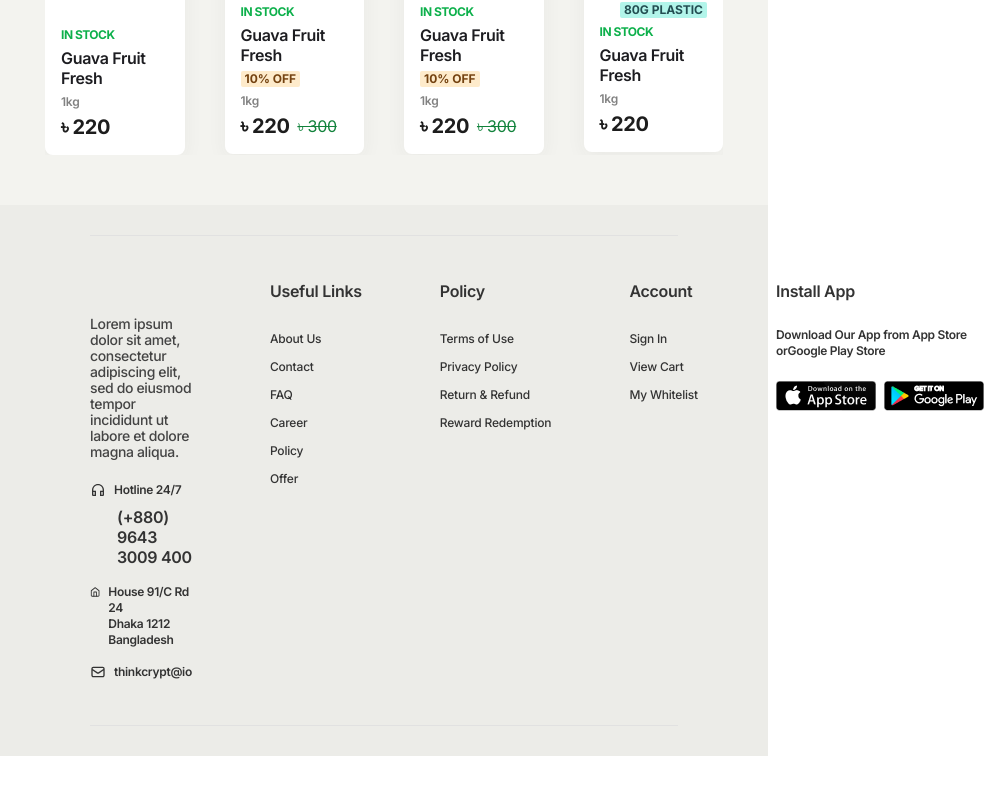
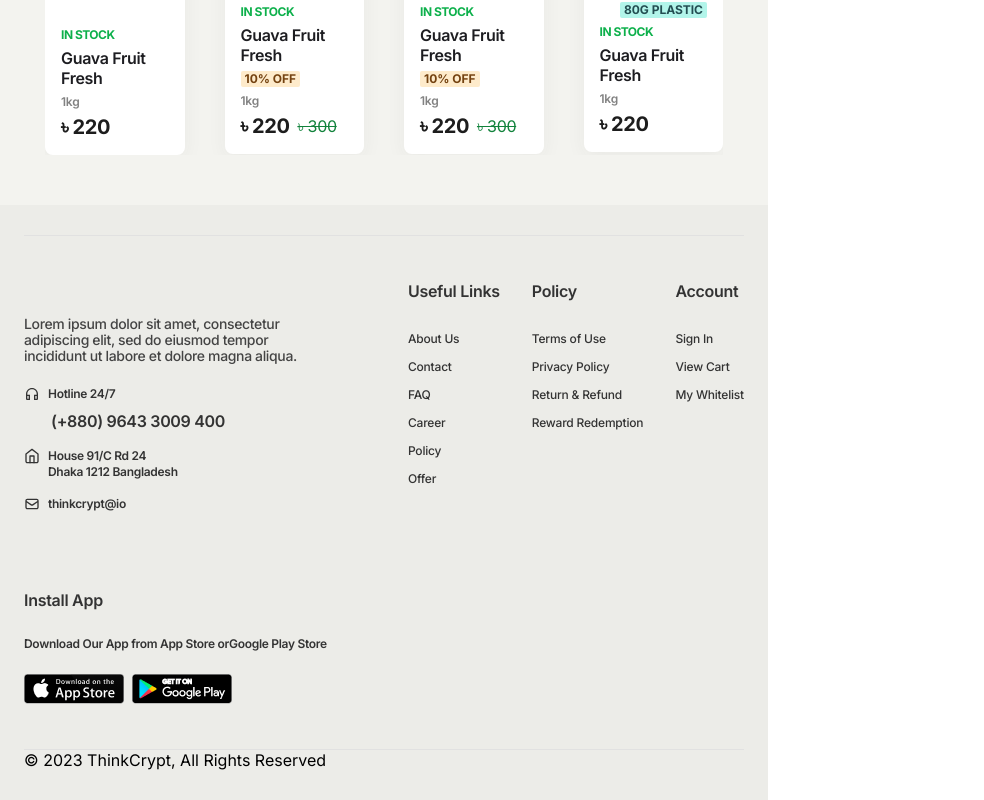
Before and after one commit to tajkir-alam/add-to-cart, a React (Vite) app: page / in a window 768 px wide. Shown: the part 1441-2241 px from the top of the page, 984 px wide, since content can reach past the window. Before the commit the page ends 2197 px from the top, so only its background shows below. Built offline with nearby package versions, Linux system fonts and the light colour scheme.

Commit message:
sit fully responsived

```diff
--- a/src/Component/Shared/Footer/Footer.jsx
+++ b/src/Component/Shared/Footer/Footer.jsx
@@ -67,6 +67,9 @@
                     </div>
                 </div>
             </section>
+            <section className="bottom-footer">
+                <p>© 2023 ThinkCrypt, All Rights Reserved</p>
+            </section>
         </footer>
     );
 };
--- a/src/SCSS/style.css
+++ b/src/SCSS/style.css
@@ -590,6 +590,8 @@
 footer {
   background-color: #ECECE8;
   padding: 30px 90px;
+  max-width: 1440px;
+  margin: 0 auto;
 }
 footer .top-footer {
   border-top: 1px solid #E1E1E1;
@@ -668,6 +670,7 @@
   margin-top: 9px;
   margin-bottom: 17px;
   margin-left: 27px;
+  white-space: nowrap;
 }
 footer .top-footer:nth-child(1) .col .contact-mail {
   margin-top: 16px;
@@ -703,20 +706,40 @@
     padding: 30px 24px;
   }
   footer .top-footer {
-    display: grid;
     grid-template-columns: repeat(1, 1fr);
   }
   footer .top-footer .nav-col {
     gap: 32px;
   }
 }
-@media screen and (min-width: 768px) {
+@media screen and (min-width: 768px) and (max-width: 769px) {
+  .md-d-none {
+    display: none;
+  }
   .lg-d-none {
     display: none;
   }
+  footer {
+    padding: 30px 24px;
+  }
+  footer .top-footer {
+    grid-template-columns: repeat(2, 1fr);
+  }
+  footer .top-footer .nav-col {
+    gap: 32px;
+  }
 }
-@media screen and (max-width: 1024px) {
+@media screen and (min-width: 770px) and (max-width: 1024px) {
   .md-d-none {
     display: none;
   }
+  footer {
+    padding: 30px 24px;
+  }
+  footer .top-footer {
+    grid-template-columns: repeat(2, 1fr);
+  }
+  footer .top-footer .nav-col {
+    gap: 32px;
+  }
 }/*# sourceMappingURL=style.css.map */
--- a/src/SCSS/style.scss
+++ b/src/SCSS/style.scss
@@ -698,6 +698,8 @@
 footer {
     background-color: #ECECE8;
     padding: 30px 90px;
+    max-width: 1440px;
+    margin: 0 auto;
 
     .top-footer {
         border-top: 1px solid #E1E1E1;
@@ -794,6 +796,7 @@
                 margin-top: 9px;
                 margin-bottom: 17px;
                 margin-left: 27px;
+                white-space: nowrap;
             }
 
             .contact-mail {
@@ -816,6 +819,7 @@
 
 
 // Responsive Start
+
 @media screen and (max-width: 767px) {
     .container {
         padding: 0 17px;
@@ -851,7 +855,6 @@
         padding: 30px 24px;
 
         .top-footer {
-            display: grid;
             grid-template-columns: repeat(1, 1fr);
 
             .nav-col {
@@ -861,14 +864,42 @@
     }
 }
 
-@media screen and (min-width: 768px) {
+@media screen and (min-width: 768px) and (max-width: 769px) {
+    .md-d-none {
+        display: none;
+    }
+
     .lg-d-none {
         display: none;
     }
+
+    footer {
+        padding: 30px 24px;
+
+        .top-footer {
+            grid-template-columns: repeat(2, 1fr);
+
+            .nav-col {
+                gap: 32px;
+            }
+        }
+    }
 }
 
-@media screen and (max-width: 1024px) {
+@media screen and (min-width : 770px) and (max-width: 1024px) {
     .md-d-none {
         display: none;
     }
+
+    footer {
+        padding: 30px 24px;
+
+        .top-footer {
+            grid-template-columns: repeat(2, 1fr);
+
+            .nav-col {
+                gap: 32px;
+            }
+        }
+    }
 }
```
Also changed, not shown: src/Component/RelatedProducts/RelatedProducts.jsx (line endings or trailing spaces), 1 other file (tests, documents, lock files or other folders).
